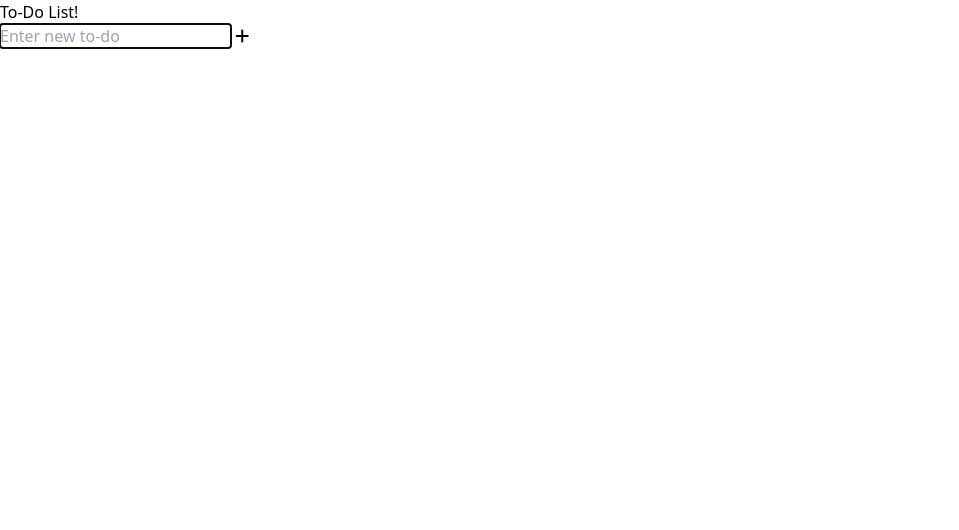
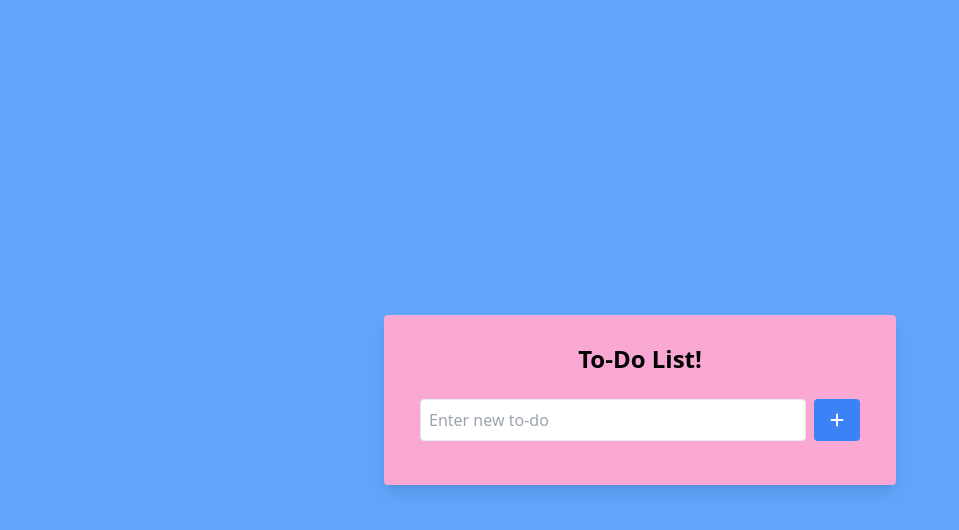
Before and after one commit to Humayra-Adiba/todo-app, a website built with Vite: page index.html in a window 1280 px wide. Shown: the whole page, without its empty margins (0-959 px from the left). Built offline with nearby package versions, Linux system fonts and the light colour scheme.

Commit message:
css applyed

```diff
--- a/index.html
+++ b/index.html
@@ -7,28 +7,34 @@
     <link
       rel="stylesheet"
       href="https://cdnjs.cloudflare.com/ajax/libs/font-awesome/6.6.0/css/all.min.css"
-      integrity="sha512-Kc323vGBEqzTmouAECnVceyQqyqdsSiqLQISBL29aUW4U/M7pSPA/gEUZQqv1cwx4OnYxTxve5UMg5GT6L4JJg=="
+      integrity="sha512-
+
+Kc323vGBEqzTmouAECnVceyQqyqdsSiqLQISBL29aUW4U/M7pSPA/gEUZQqv1cwx4OnYxTxve5UMg5GT6L4JJg=="
       crossorigin="anonymous"
       referrerpolicy="no-referrer"
     />
     <title>To-Do List</title>
   </head>
-  <body>
-    <div>
-      <h1>To-Do List!</h1>
+  <body class="bg-blue-400 flex items-center justify-center min-h-screen">
+    <div class="bg-pink-300 md:py-7 md:px-9 p-5 rounded shadow-lg w-full max-w-lg">
+      <h1 class="text-2xl font-bold text-center mb-6">To-Do List!</h1>
 
-      <div>
+      <div class="flex mb-4">
         <input
           id="new-todo"
           type="text"
+          class="w-full p-2 border rounded focus:outline-none"
           placeholder="Enter new to-do"
           autofocus
         />
-        <button id="add-todo">
+        <button
+          id="add-todo"
+          class="ml-2 px-4 py-2 bg-blue-500 text-white rounded"
+        >
           <i class="fa-solid fa-plus"></i>
         </button>
       </div>
-      <ul id="todo-list"></ul>
+      <ul id="todo-list" class="list-none p-0"></ul>
     </div>
 
     <script src="script.js"></script>
```
